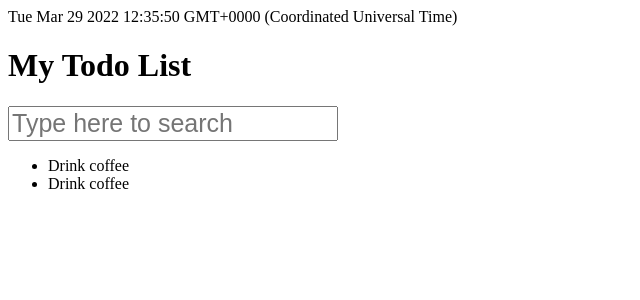
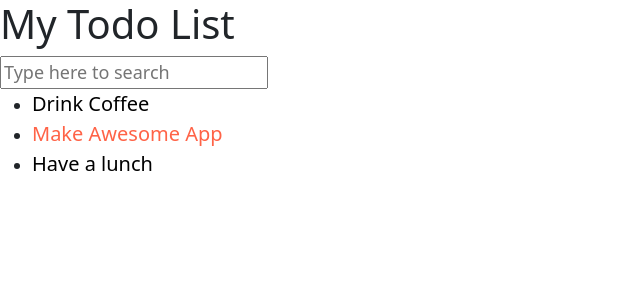
Before and after one commit to Sensi44/react-main, a React (Create React App) app: page / in a window 1280 px wide. Shown: the top 300 px of the page, without its empty margins (0-640 px from the left). Built offline with nearby package versions, Linux system fonts and the light colour scheme.

Commit message:
v 1.1
Идём по разделу 1.2

```diff
--- a/public/index.html
+++ b/public/index.html
@@ -4,7 +4,11 @@
     <meta charset="utf-8" />
     <link rel="icon" href="%PUBLIC_URL%/favicon.ico" />
     <meta name="viewport" content="width=device-width, initial-scale=1" />
-    <title>ToDo</title>
+    <link rel="stylesheet"
+          href="https://cdn.jsdelivr.net/npm/bootstrap@5.1.3/dist/css/bootstrap.min.css">
+    <link rel="stylesheet"
+          href="https://cdn.jsdelivr.net/npm/@fortawesome/fontawesome-free@5.15.4/css/fontawesome.min.css">
+    <title>ToDo App</title>
   </head>
 
   <body>
--- a/src/components/search-panel.js
+++ b/src/components/search-panel.js
@@ -3,8 +3,8 @@ import React from "react";
 const SearchPanel = () => {
     const searchText = 'Type here to search';
     const searchStyle = {
-        fontSize: '25px',
-        color: 'red',
+        fontSize: '18px',
+        padding: '5px;'
     }
     return <input
         style = {searchStyle}
--- a/src/components/todo-list-item.js
+++ b/src/components/todo-list-item.js
@@ -1,7 +1,21 @@
 import React from "react";
 
-const TodoListItem = () => {
-    return <span>Drink coffee</span>
+
+
+
+const TodoListItem = ({label, important = false}) => {
+    const style = {
+        color: important ? 'tomato' : 'black',
+        fontSize: `20px`
+    }
+    return (
+    <span className='list-item' style = {style}>
+        {label}
+    </span>
+    )
 }
 
+
+
+
 export default TodoListItem;
--- a/src/components/todo-list.js
+++ b/src/components/todo-list.js
@@ -1,14 +1,26 @@
 import React from "react";
 import TodoListItem from "./todo-list-item";
 
-const TodoList = () => {
-    const items = ['Drink coffee', 'Build awesome app']
+
+
+
+const TodoList = ({todos}) => {
+
+    const elements = todos.map((item) => {
+        const {id, ...itemProps} = item;
+        return  <li key={id}>
+                    <TodoListItem { ...itemProps }/>
+                </li>
+    })
+
     return (
-        <ul>
-            <li> <TodoListItem /> </li>
-            <li> <TodoListItem /> </li>
+        <ul className='todo-list'>
+            {elements}
         </ul>
     )
 }
 
+
+
+
 export default TodoList;
--- a/src/index.js
+++ b/src/index.js
@@ -6,14 +6,19 @@ import TodoList from "./components/todo-list";
 import AppHeader from "./components/app-header";
 
 
+const App = () => {
 
-const App = () => {
+    const todoData = [
+        { label: 'Drink Coffee',     important: false, id: 1, },
+        { label: 'Make Awesome App', important: true,  id: 2, },
+        { label: 'Have a lunch',     important: false, id: 3, },
+    ]
+
     return (
         <div>
-            <span>{ new Date().toString() }</span>
             <AppHeader />
             <SearchPanel />
-            <TodoList />
+            <TodoList todos={todoData}/>
         </div>
     )
 }
```
Also changed, not shown: ReactLearn/JSX.js (+51 -8 lines).
